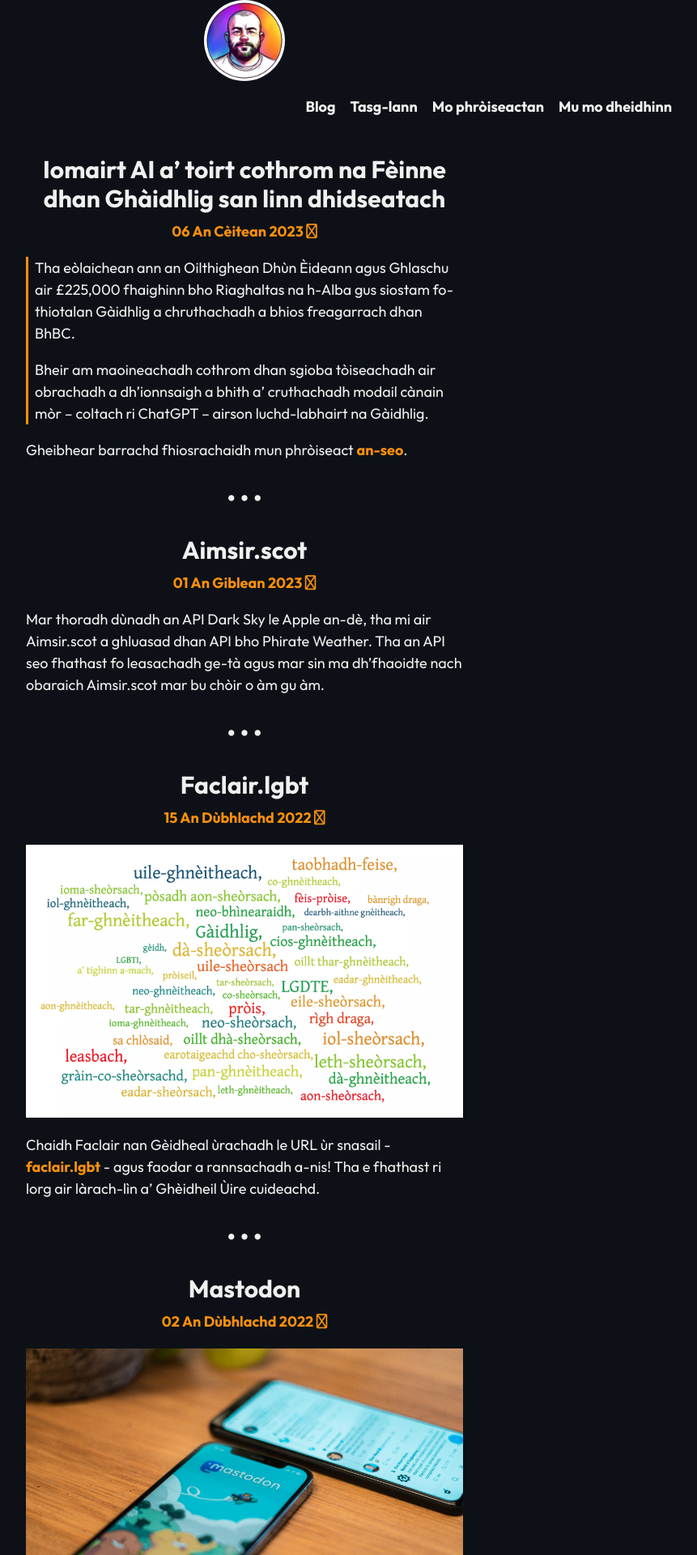
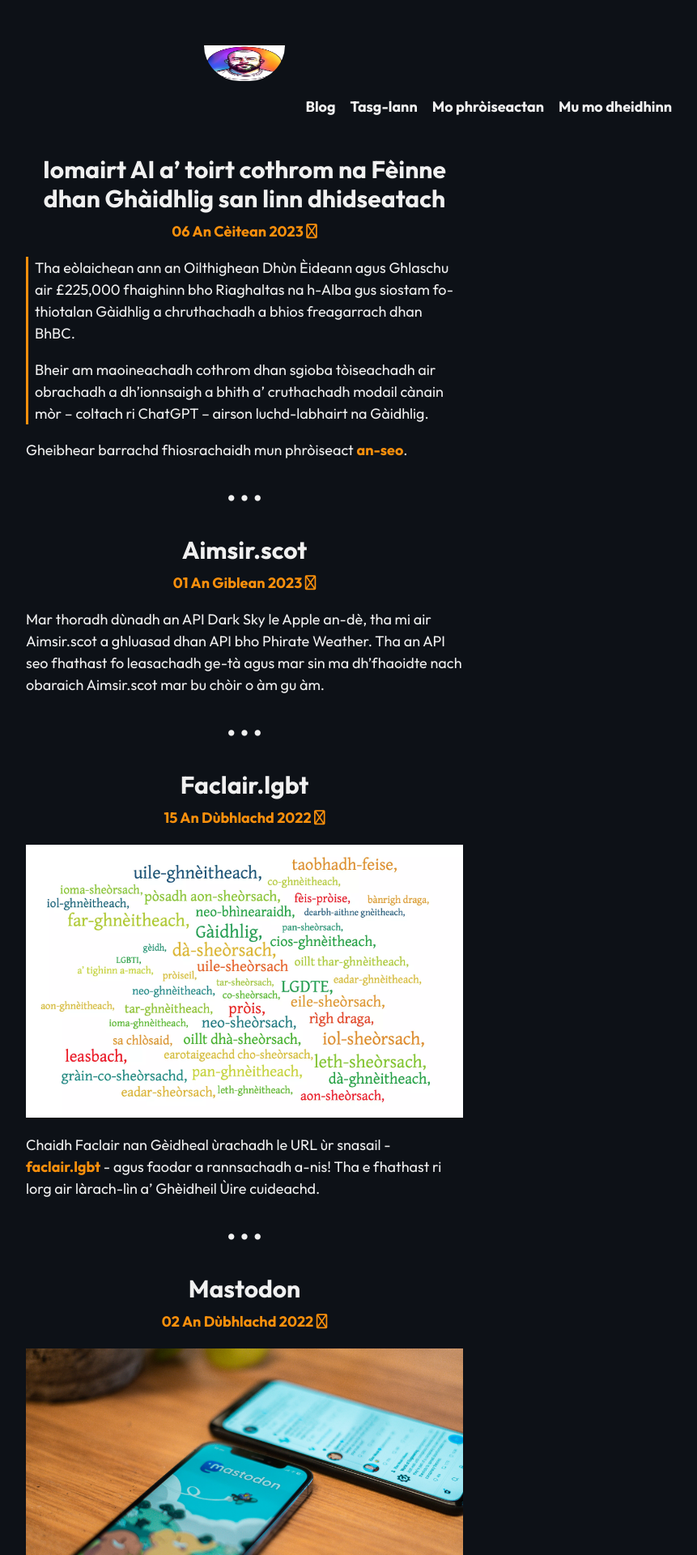
Before and after one commit to angeidheal/angeidheal.github.io, a Jekyll site: the page built from index.html, in a window 1280 px wide. Shown: the top 1920 px of the page at 81% size, without its empty margins (338-1199 px from the left). Built offline with Jekyll 4.4.1, drawn with Linux system fonts in a browser that asks for light colours; nearby versions of some CDN libraries; the list of posts is cut into pages by our own code.

Commit message:
Update navigation.html

```diff
--- a/_includes/navigation.html
+++ b/_includes/navigation.html
@@ -1,5 +1,5 @@
 <div class="container">
-  <img src="{{ site.url }}/images/angeidheal.jpg" style="display: block; margin-left: auto; margin-right: auto; border-radius: 50%" width="100" height="100">
+  <img src="{{ site.url }}/images/angeidheal.jpg" style="display: block; margin-left: auto; margin-right: auto; padding-top: 56px; border-radius: 50%" width="100" height="100">
   <nav class="navbar navbar-expand-lg navbar-dark">
     <!--<a class="navbar-brand" href={{"/" | relative_url}} style="font-family: Lemonada" title="{{ site.description }}">{{ site.title }}</a>-->
     <button
```
